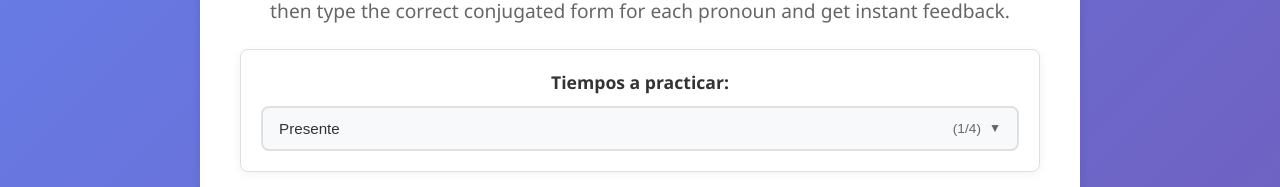
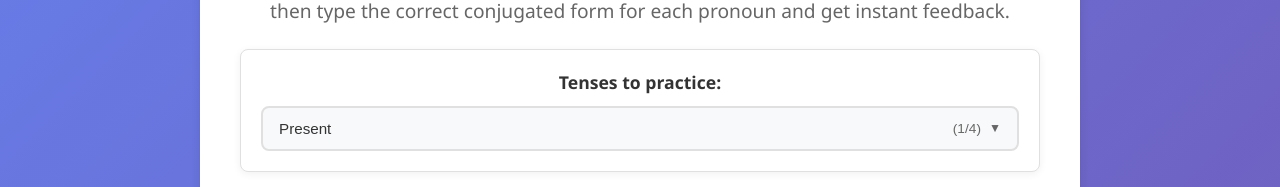
Before and after one commit to Fcog/dutchlearningtools, a React (Vite) app: page /verbs in a window 1280 px wide. Shown: the part 226-413 px from the top of the page. Built offline with nearby package versions, Linux system fonts and the light colour scheme; the HTML template or start-up script is replaced by a standard one.

Commit message:
Remove spanish texts

```diff
--- a/src/components/molecules/TenseSelector.jsx
+++ b/src/components/molecules/TenseSelector.jsx
@@ -3,25 +3,25 @@ import React, { useState, useRef, useEffect } from 'react'
 const AVAILABLE_TENSES = [
   {
     key: 'present',
-    name: 'Presente',
+    name: 'Present',
     description: 'Tegenwoordige tijd',
     example: 'ik loop'
   },
   {
     key: 'past',
-    name: 'Pasado',
+    name: 'Past',
     description: 'Verleden tijd',
     example: 'ik liep'
   },
   {
     key: 'perfect',
-    name: 'Perfecto',
+    name: 'Perfect',
     description: 'Voltooid tegenwoordige tijd',
     example: 'ik heb gelopen'
   },
   {
     key: 'future',
-    name: 'Futuro',
+    name: 'Future',
     description: 'Toekomende tijd',
     example: 'ik zal lopen'
   }
@@ -60,7 +60,7 @@ function TenseSelector({ selectedTenses, onTenseChange, className = '' }) {
   // Get selected tenses names for display
   const getSelectedTensesText = () => {
     if (selectedTenses.length === AVAILABLE_TENSES.length) {
-      return 'Todos los tiempos'
+      return 'All tenses'
     }
     return AVAILABLE_TENSES
       .filter(tense => selectedTenses.includes(tense.key))
@@ -71,7 +71,7 @@ function TenseSelector({ selectedTenses, onTenseChange, className = '' }) {
   return (
     <div className={`tense-selector-dropdown ${className}`} ref={dropdownRef}>
       <div className="tense-selector-header">
-        <h3>Tiempos a practicar:</h3>
+        <h3>Tenses to practice:</h3>
       </div>
 
       <div className="tense-dropdown-container">
@@ -106,7 +106,7 @@ function TenseSelector({ selectedTenses, onTenseChange, className = '' }) {
                     <span className="tense-dropdown-description">{tense.description}</span>
                   </div>
                   <div className="tense-dropdown-example">
-                    Ej: <code>{tense.example}</code>
+                    Example: <code>{tense.example}</code>
                   </div>
                 </div>
               </label>
@@ -114,7 +114,7 @@ function TenseSelector({ selectedTenses, onTenseChange, className = '' }) {
 
             {selectedTenses.length === 1 && (
               <div className="tense-dropdown-warning">
-                💡 Debe seleccionar al menos un tiempo verbal
+                💡 Select at least one tense
               </div>
             )}
           </div>
```
